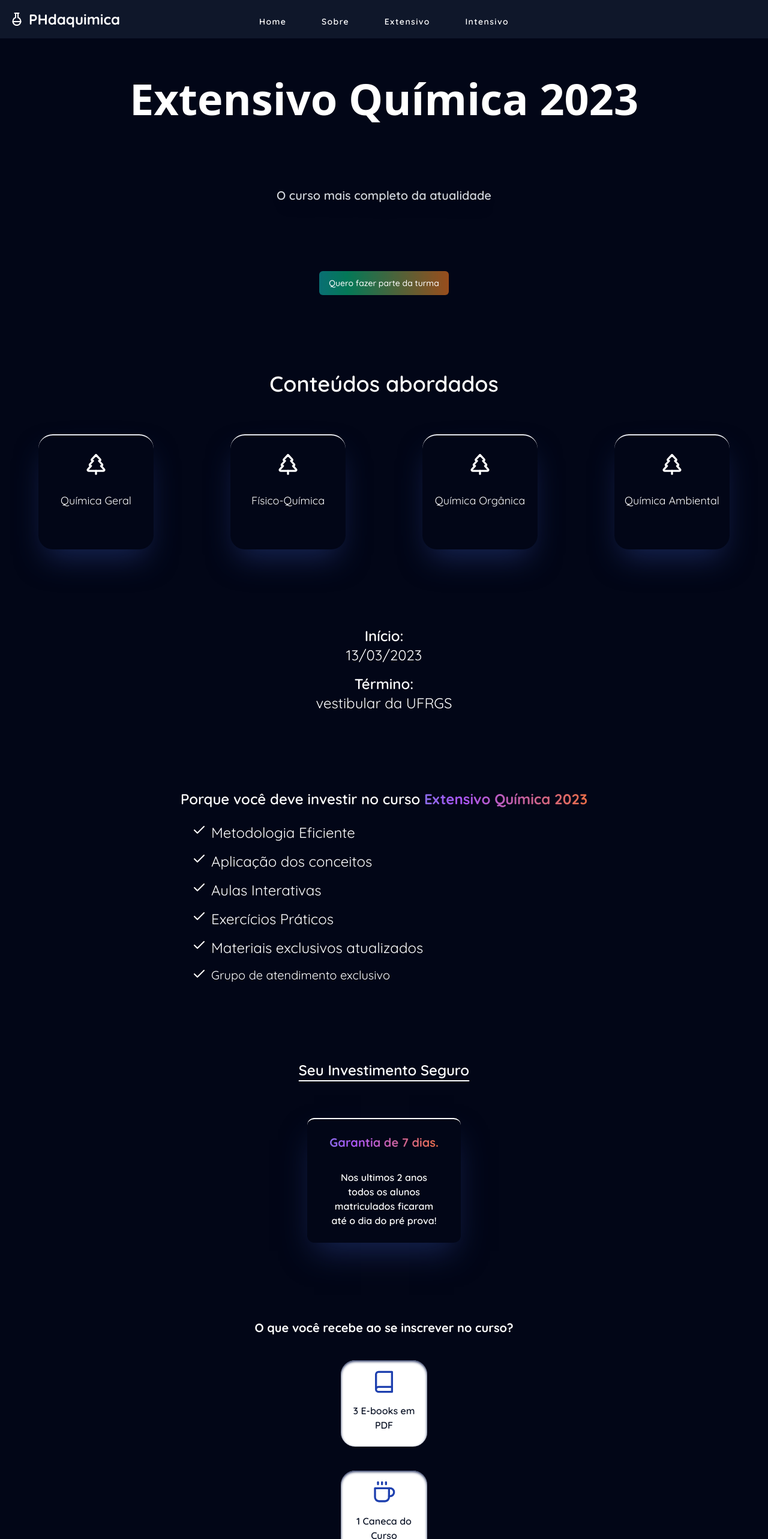
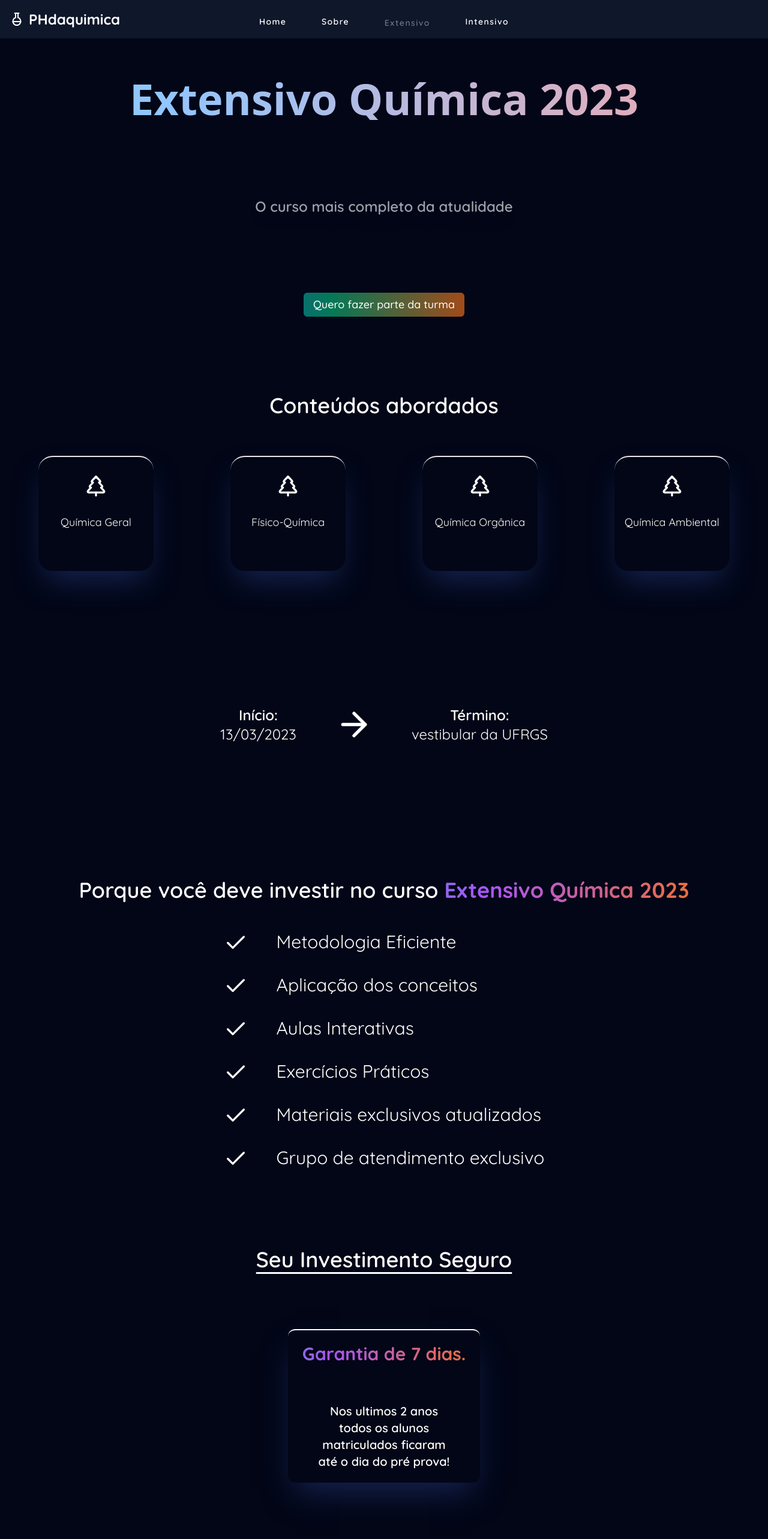
Before and after one commit to luccaparadeda/phdaquimica, a Next.js app: page /extensivo in a window 1280 px wide. Shown: the top 2566 px of the page at 60% size. Built offline with nearby package versions, Linux system fonts and the light colour scheme.

Commit message:
feat: finished desktop version

```diff
--- a/src/app/extensivo/loading.tsx
+++ b/src/app/extensivo/loading.tsx
@@ -3,7 +3,7 @@ import { FC } from 'react';
 interface loadingProps {}
 
 const loading: FC<loadingProps> = ({}) => {
-	return <div>loading...</div>;
+	return <div className='h-screen w-full text-4xl'>Loading...</div>;
 };
 
 export default loading;
--- a/src/app/extensivo/page.tsx
+++ b/src/app/extensivo/page.tsx
@@ -1,7 +1,10 @@
 import Footer from '@/components/Footer';
 import Button from '@/components/ui/Button';
 import {
+	ArrowBigRight,
+	ArrowRight,
 	ArrowRightCircle,
+	ArrowRightFromLine,
 	Book,
 	Check,
 	ChevronRight,
@@ -18,14 +21,14 @@ const page: FC<pageProps> = ({}) => {
 
 	return (
 		<div className='flex flex-col gap-32'>
-			<section className=' mt-32 flex flex-col items-center gap-16 justify-center md:gap-28'>
-				<h1 className='text-white text-4xl font-sans w-10/12 font-black px-10 text-center sm:text-5xl md:text-6xl lg:text-7xl'>
+			<section className=' mt-32 flex flex-col items-center gap-16 justify-center md:gap-32'>
+				<h1 className='animate-text bg-gradient-to-r from-teal-300 via-blue-300 to-red-300 bg-clip-text text-transparent text-4xl font-sans w-10/12 font-black text-center sm:text-5xl md:text-6xl lg:text-7xl'>
 					Extensivo Química {year}
 				</h1>
-				<p className='text-gray-300 drop-shadow-xl text-center font-semibold text-xl'>
+				<p className='text-gray-400 drop-shadow-xl text-center font-semibold text-xl md:text-2xl'>
 					O curso mais completo da atualidade
 				</p>
-				<Button className='animate-text bg-gradient-to-r from-blue-700 via-emerald-700 to-orange-700'>
+				<Button className='animate-text bg-gradient-to-r from-blue-700 via-emerald-700 to-orange-700 md:text-lg'>
 					Quero fazer parte da turma
 				</Button>
 			</section>
@@ -62,93 +65,108 @@ const page: FC<pageProps> = ({}) => {
 					<p className='flex-1 text-center lg:text-lg'>Química Ambiental</p>
 				</div>
 			</section>
-			<section className='flex flex-col items-center gap-4'>
+			<section className='flex flex-col items-center gap-4 md:flex-row md:gap-16 md:justify-center md:my-24'>
 				<p className='text-2xl text-center'>
 					<span className='font-semibold'>Início:</span> <br /> 13/03/{year}
 				</p>
+				<ArrowRight className='text-white w-16 h-16 hidden md:block' />
 				<p className='text-2xl text-center'>
 					<span className='font-semibold'>Término:</span>
 					<br /> vestibular da UFRGS
 				</p>
 			</section>
-			<section className='flex flex-col items-center gap-6'>
-				<p className='text-2xl font-semibold text-center px-10'>
+			<section className='flex flex-col items-center gap-6 md:gap-12'>
+				<p className='text-2xl font-semibold text-center px-10 md:text-3xl lg:text-4xl'>
 					Porque você deve investir no curso{' '}
 					<span className='animate-text bg-gradient-to-r from-teal-500 via-purple-500 to-orange-500 bg-clip-text text-transparent font-black'>
 						Extensivo Química {year}
 					</span>
 				</p>
-				<ul className='flex flex-col w-9/12 gap-4 sm:w-1/2 '>
-					<li className='flex gap-2'>
-						<Check className='text-white min-w-fit' />
-						<p className='text-xl md:text-2xl'>Metodologia Eficiente</p>
+				<ul className='flex flex-col w-9/12 gap-4 sm:w-1/2 md:w-fit md:gap-8'>
+					<li className='flex gap-2 md:gap-6 lg:gap-12'>
+						<Check className='text-white min-w-fit md:w-10 md:h-10' />
+						<p className='text-xl md:text-2xl lg:text-3xl'>
+							Metodologia Eficiente
+						</p>
 					</li>
-					<li className='flex gap-2'>
-						<Check className='text-white min-w-fit' />
-						<p className='text-xl md:text-2xl'>Aplicação dos conceitos</p>
+					<li className='flex gap-2 md:gap-6 lg:gap-12'>
+						<Check className='text-white min-w-fit md:w-10 md:h-10' />
+						<p className='text-xl md:text-2xl lg:text-3xl'>
+							Aplicação dos conceitos
+						</p>
 					</li>
-					<li className='flex gap-2'>
-						<Check className='text-white min-w-fit' />
-						<p className='text-xl md:text-2xl'>Aulas Interativas</p>
+					<li className='flex gap-2 md:gap-6 lg:gap-12'>
+						<Check className='text-white min-w-fit md:w-10 md:h-10' />
+						<p className='text-xl md:text-2xl lg:text-3xl'>Aulas Interativas</p>
 					</li>
-					<li className='flex gap-2'>
-						<Check className='text-white min-w-fit' />
-						<p className='text-xl md:text-2xl'>Exercícios Práticos</p>
+					<li className='flex gap-2 md:gap-6 lg:gap-12'>
+						<Check className='text-white min-w-fit md:w-10 md:h-10' />
+						<p className='text-xl md:text-2xl lg:text-3xl'>
+							Exercícios Práticos
+						</p>
 					</li>
-					<li className='flex gap-2'>
-						<Check className='text-white min-w-fit' />
-						<p className='text-xl md:text-2xl'>
+					<li className='flex gap-2 md:gap-6 lg:gap-12'>
+						<Check className='text-white min-w-fit md:w-10 md:h-10' />
+						<p className='text-xl md:text-2xl lg:text-3xl'>
 							Materiais exclusivos atualizados
 						</p>
 					</li>
-					<li className='flex gap-2'>
-						<Check className='text-white min-w-fit' />
-						<p className='text-xl'>Grupo de atendimento exclusivo</p>
+					<li className='flex gap-2 md:gap-6 lg:gap-12'>
+						<Check className='text-white min-w-fit md:w-10 md:h-10' />
+						<p className='text-xl md:text-2xl lg:text-3xl'>
+							Grupo de atendimento exclusivo
+						</p>
 					</li>
 				</ul>
 			</section>
-			<section className='flex flex-col items-center gap-16'>
-				<p className='text-2xl font-semibold underline underline-offset-8'>
+			<section className='flex flex-col items-center gap-16 md:gap-24'>
+				<p className='text-2xl font-semibold underline underline-offset-8 md:text-3xl lg:text-4xl'>
 					Seu Investimento Seguro
 				</p>
 
-				<div className='px-2 flex flex-col justify-evenly items-center gap-2 w-64 h-52 shadow-2xl border-t-2 border-white rounded-xl shadow-blue-950 '>
-					<p className='text-xl text-center animate-text bg-gradient-to-r from-teal-500 via-purple-500 to-orange-500 bg-clip-text text-transparent font-black'>
+				<div className='px-2 flex flex-col justify-evenly items-center gap-2 w-64 h-52 shadow-2xl border-t-2 border-white rounded-xl shadow-blue-950 md:w-80 md:h-64 md:justify-center md:gap-16'>
+					<p className='text-xl text-center animate-text bg-gradient-to-r from-teal-500 via-purple-500 to-orange-500 bg-clip-text text-transparent font-black md:text-2xl lg:text-3xl'>
 						Garantia de 7 dias.
 					</p>
-					<p className='text-center text-md text-white font-semibold w-9/12 '>
+					<p className='text-center text-md text-white font-semibold w-9/12 md:text-lg lg:text-xl'>
 						Nos ultimos {year - 2021} anos todos os alunos matriculados ficaram
 						até o dia do pré prova!
 					</p>
 				</div>
 			</section>
-			<section className='flex flex-col items-center gap-10'>
-				<p className='text-center text-xl px-10 font-bold'>
+			<section className='flex flex-col items-center gap-10 md:my-16 md:gap-32'>
+				<p className='text-center text-xl px-10 font-bold md:text-3xl lg:text-4xl'>
 					O que você recebe ao se inscrever no curso?
 				</p>
-				<div className='h-36 w-36 flex flex-col justify-center items-center shadow-inner shadow-blue-950  bg-white rounded-3xl'>
-					<Book className='flex-1 text-blue-800 w-10 h-10' />
-					<p className='flex-1 text-center text-slate-900 font-semibold px-5'>
+				<div className='flex flex-wrap gap-12 items-center justify-center md:gap-32'>
+					<div className='h-36 w-36 flex flex-col justify-center items-center shadow-inner shadow-black  bg-gray-800 rounded-3xl md:w-64 md:h-64 md:justify-evenly'>
+						<Book className='flex-1 text-blue-500 w-10 h-10 md:w-20 md:h-20 md:flex-initial' />
+						<p className='flex-1 text-center animate-text bg-gradient-to-l from-teal-500 via-blue-500 to-red-500 bg-clip-text text-transparent font-semibold px-5 md:flex-initial md:text-xl'>
 							3 E-books em PDF
 						</p>
 					</div>
-				<div className='h-36 w-36 flex flex-col justify-center items-center shadow-inner shadow-blue-950  bg-white rounded-3xl'>
-					<Coffee className='flex-1 text-blue-800 w-10 h-10' />
-					<p className='flex-1 text-center text-slate-900  font-semibold px-5'>
+					<div className='h-36 w-36 flex flex-col justify-center items-center shadow-inner shadow-black  bg-gray-800 rounded-3xl md:w-64 md:h-64 md:justify-evenly'>
+						<Coffee className='flex-1 text-red-500 w-10 h-10 md:w-20 md:h-20 md:flex-initial' />
+						<p className='flex-1 text-center animate-text bg-gradient-to-l from-teal-500 via-blue-500 to-red-500 bg-clip-text text-transparent  font-semibold px-5 md:flex-initial md:text-xl'>
 							1 Caneca do Curso
 						</p>
 					</div>
+				</div>
 			</section>
-			<section className='flex flex-col items-center gap-16'>
+			<section className='flex flex-col items-center gap-24'>
 				<p className='text-2xl text-center animate-text bg-gradient-to-r from-teal-500 via-green-500 to-orange-500 bg-clip-text text-transparent font-black'>
 					Investimento
 				</p>
-				<div className='h-52 w-52 flex flex-col justify-evenly items-center shadow-2xl border-x-2 rounded-3xl px-2'>
+				<div className='flex flex-wrap px-5 gap-16 justify-center md:px-0 md:gap-32'>
+					<div className='h-52 w-52 flex flex-col justify-evenly items-center shadow-2xl border-x-2 rounded-3xl px-2 md:h-72 md:w-72 lg:h-96 lg:w-96'>
 						<p className=' text-center text-xl'>À vista</p>
-					<p className='text-xl font-semibold font-mono'>R$1199,20</p>
+						<p className='text-xl font-semibold font-mono md:font-black md:text-2xl'>
+							R$1199,20
+						</p>
 						<Button
 							variant={'ghost'}
-						className='shadow-xl rounded-full font-bold shadow-green-700/50'>
+							size={'lg'}
+							className='shadow-xl rounded-full font-bold shadow-green-400/50'>
 							Comprar{' '}
 							<ArrowRightCircle
 								size={20}
@@ -156,21 +174,27 @@ const page: FC<pageProps> = ({}) => {
 							/>
 						</Button>
 					</div>
-				<div className='h-52 w-52 flex flex-col justify-evenly items-center shadow-2xl border-x-2 rounded-3xl px-2'>
+					<div className='h-52 w-52 flex flex-col justify-evenly items-center shadow-2xl border-x-2 rounded-3xl px-2 md:h-72 md:w-72 lg:h-96 lg:w-96'>
 						<p className=' text-center text-xl'>Parcelado</p>
 						<div className='flex flex-col gap-1 items-center'>
-						<p className='text-xl font-semibold font-mono'>10x R$149,90</p>
-						<span className='text-center text-gray-200'>Total: R$1499,00</span>
+							<p className='text-xl font-semibold font-mono md:font-black md:text-2xl'>
+								10x R$149,90
+							</p>
+							<span className='text-center text-gray-200'>
+								Total: R$1499,00
+							</span>
 						</div>
 						<Button
 							variant={'ghost'}
-						className='shadow-xl rounded-full font-bold shadow-green-700/50'>
+							className='shadow-xl rounded-full font-bold shadow-green-400/50'
+							size={'lg'}>
 							Comprar{' '}
 							<ArrowRightCircle
 								size={20}
 								className='ml-2'
 							/>
 						</Button>
+					</div>
 				</div>
 			</section>
 			<Footer />
--- a/src/app/layout.tsx
+++ b/src/app/layout.tsx
@@ -4,10 +4,9 @@ import { Quicksand } from 'next/font/google';
 import MenuHamburguer from '@/components/MenuHamburguer';
 import { FlaskRound } from 'lucide-react';
 import Link from 'next/link';
-export interface MenuItem {
-	name: string;
-	href: string;
-}
+import { usePathname } from 'next/navigation';
+import path from 'path';
+import Navbar from '@/components/navbar';
 
 const quicksand = Quicksand({ subsets: ['latin'] });
 
@@ -15,25 +14,6 @@ export const metadata = {
 	title: 'PhdaQuimica',
 	description: 'Generated by create next app'
 };
-
-const menudata: MenuItem[] = [
-	{
-		name: 'Home',
-		href: '/'
-	},
-	{
-		name: 'Sobre',
-		href: '/sobre'
-	},
-	{
-		name: 'Extensivo',
-		href: '/extensivo'
-	},
-	{
-		name: 'Intensivo',
-		href: '/intensivo'
-	}
-];
 
 export default function RootLayout({
 	children
@@ -43,24 +23,7 @@ export default function RootLayout({
 	return (
 		<html lang='pt-BR'>
 			<body className={`${quicksand.className} bg-slate-950`}>
-				<nav className='grid grid-cols-2 w-full items-center p-4 lg:grid-cols-3 bg-slate-900 absolute'>
-					<div className='flex items-center'>
-						<FlaskRound color='white' />
-						<h1 className='text-2xl font-bold text-white ml-2'>PHdaquimica</h1>
-					</div>
-					<div className='hidden items-end h-full w-full gap-4 justify-end sm:flex lg:justify-between'>
-						{menudata.map(({ href, name }) => (
-							<Link
-								key={name}
-								className='text-white tracking-widest text-sm font-semibold group transition duration-500'
-								href={href}>
-								{name}
-								<span className='block max-w-0 group-hover:max-w-full transition-all duration-500 h-0.5 bg-slate-500'></span>
-							</Link>
-						))}
-					</div>
-					<MenuHamburguer menuItems={menudata} />
-				</nav>
+				<Navbar />
 				<Providers>{children}</Providers>
 			</body>
 		</html>
--- /dev/null
+++ b/src/components/Navbar.tsx
@@ -0,0 +1,63 @@
+'use client';
+
+import { FC } from 'react';
+import MenuHamburguer from './MenuHamburguer';
+import Link from 'next/link';
+import { FlaskRound } from 'lucide-react';
+import { usePathname } from 'next/navigation';
+
+export interface MenuItem {
+	name: string;
+	href: string;
+}
+
+const menudata: MenuItem[] = [
+	{
+		name: 'Home',
+		href: '/'
+	},
+	{
+		name: 'Sobre',
+		href: '/sobre'
+	},
+	{
+		name: 'Extensivo',
+		href: '/extensivo'
+	},
+	{
+		name: 'Intensivo',
+		href: '/intensivo'
+	}
+];
+
+interface NavbarProps {}
+
+const Navbar: FC<NavbarProps> = ({}) => {
+	const pathname = usePathname();
+	return (
+		<nav className='grid grid-cols-2 w-full items-center p-4 lg:grid-cols-3 bg-slate-900 absolute'>
+			<div className='flex items-center'>
+				<FlaskRound color='white' />
+				<h1 className='text-2xl font-bold text-white ml-2'>PHdaquimica</h1>
+			</div>
+			<div className='hidden items-end h-full w-full gap-4 justify-end sm:flex lg:justify-between'>
+				{menudata.map(({ href, name }) => (
+					<Link
+						key={name}
+						className={`${
+							href === pathname ? 'text-slate-500 cursor-default' : 'text-white'
+						} tracking-widest text-sm font-semibold group transition duration-500`}
+						href={href}>
+						{name}
+						{href !== pathname ? (
+							<span className='block max-w-0 group-hover:max-w-full transition-all duration-500 h-0.5 bg-slate-500'></span>
+						) : null}
+					</Link>
+				))}
+			</div>
+			<MenuHamburguer menuItems={menudata} />
+		</nav>
+	);
+};
+
+export default Navbar;
```
Lines whose indentation alone changed are shown as unchanged.
